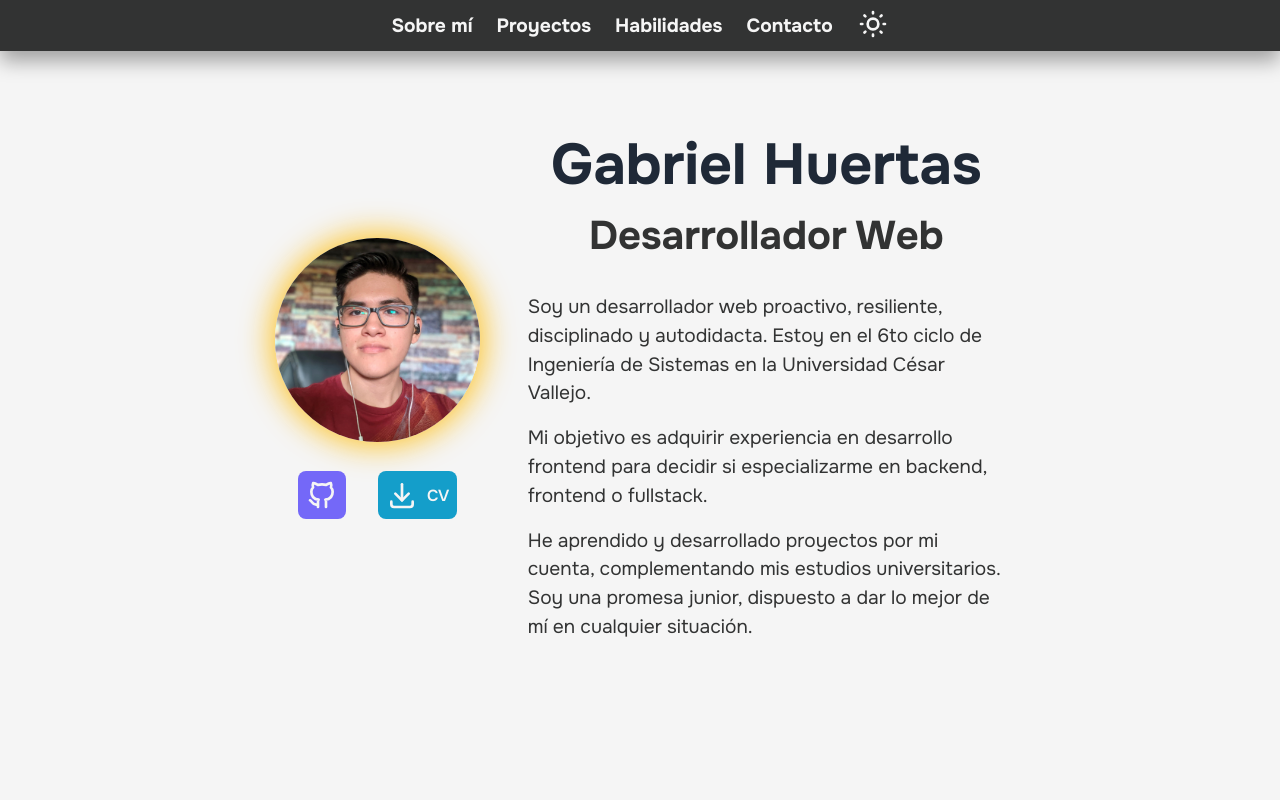
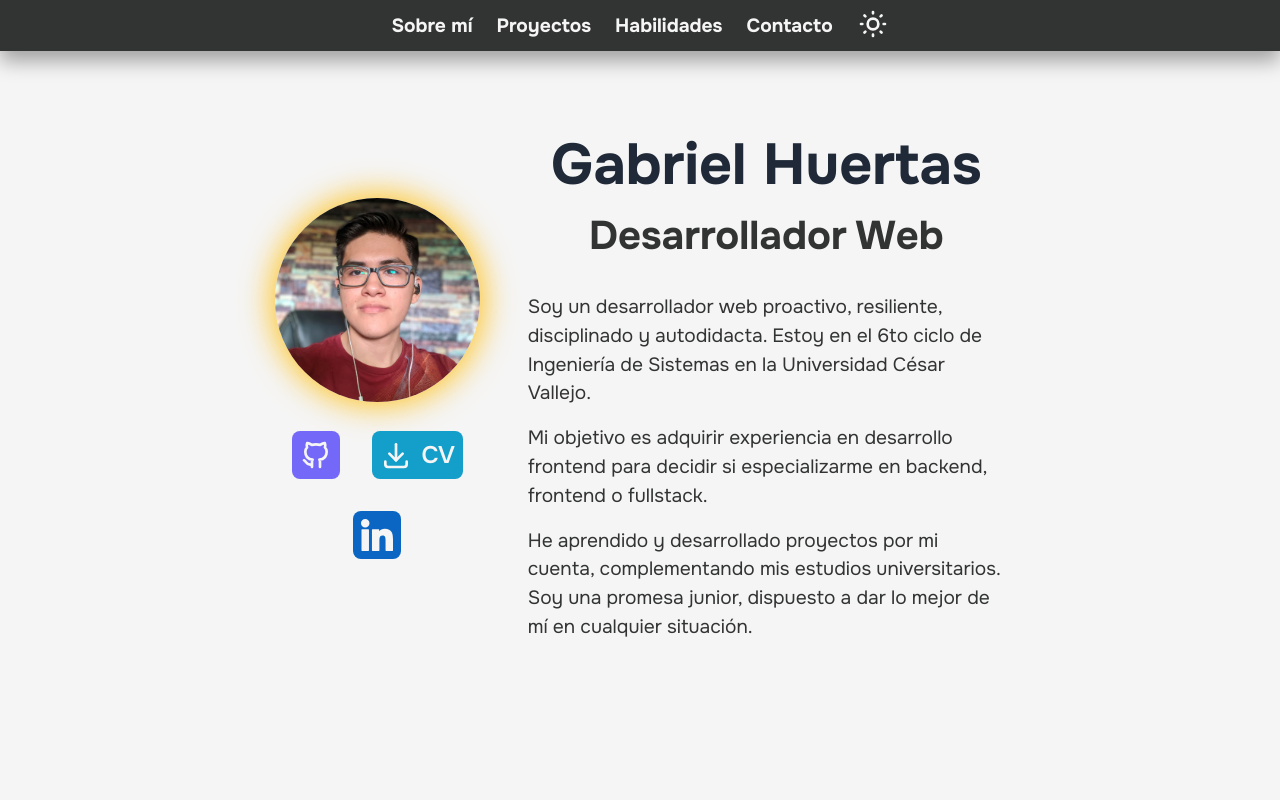
Before and after one commit to GuDex-Dev/portfolio-gudex-dev, a React (Vite) app: page / in a window 1280 px wide. Shown: the top 800 px of the page. Built offline with nearby package versions, Linux system fonts and the light colour scheme.

Commit message:
feat: add LinkedIn Contact

```diff
--- a/src/components/About.module.css
+++ b/src/components/About.module.css
@@ -58,7 +58,7 @@
   align-items: center;
   justify-content: center;
 
-  font-size: 1rem;
+  font-size: 1.5rem;
   font-weight: 600;
   color: #f5f5f5;
   text-decoration: none;
--- a/src/components/About.tsx
+++ b/src/components/About.tsx
@@ -2,6 +2,7 @@ import styles from "./About.module.css";
 import Photo from "./assets/gabriel.jpg";
 import GitHub from "./assets/GitHub";
 import Download from "./assets/Download";
+import LinkedIn from "./assets/LinkedIn";
 
 function About() {
 
@@ -34,6 +35,17 @@ function About() {
           >
             <Download /> CV
           </a>
+          <a
+            style={{
+              backgroundColor: "#0a66c2",
+            }}
+            className={styles.contactItem}
+            href="https://www.linkedin.com/in/gabriel-huertas-fiestas-544325274/"
+            target="_blank"
+            rel="noreferrer"
+          >
+            <LinkedIn />
+          </a>
         </div>
       </article>
       <article className={styles.rightArticle}>
--- a/src/components/Contact.module.css
+++ b/src/components/Contact.module.css
@@ -19,7 +19,7 @@
   flex-direction: row;
   align-items: center;
 
-  gap: 0.5rem;
+  gap: 2rem;
 
   font-size: 1.5rem;
   font-weight: 600;
@@ -28,8 +28,9 @@
   list-style: none;
 }
 
-.link {
+.link:link {
   text-decoration: none;
+  color: var(--color-title);
 }
 
 .link:visited {
--- a/src/components/Contact.tsx
+++ b/src/components/Contact.tsx
@@ -3,6 +3,7 @@ import Mail from "./assets/Mail";
 import GitHub from "./assets/GitHub";
 import styles from "./Contact.module.css";
 import Logo from "./assets/Logo_GD_Canva.png";
+import LinkedIn from "./assets/LinkedIn";
 
 function Contact() {
   return (
@@ -27,6 +28,17 @@ function Contact() {
               GuDex-Dev
             </a>
           </li>
+          <li className={styles.item}>
+            <LinkedIn />
+            <a
+              className={styles.link}
+              href="https://www.linkedin.com/in/gabriel-huertas-fiestas-544325274/"
+              target="_blank"
+              rel="noreferrer"
+            >
+              LinkedIn
+            </a>
+          </li>
         </ul>
         <div className={styles.logoContainer}>
           <img className={styles.logo} src={Logo} alt="Logo GuDex-Dev" />
--- /dev/null
+++ b/src/components/assets/LinkedIn.tsx
@@ -0,0 +1,48 @@
+function LinkedIn({ size = "2rem" }: { size?: string }) {
+  return (
+    <svg fill="#f5f5f5"
+      height={size} width={size} version="1.1"
+      id="Layer_1"
+      xmlns="http://www.w3.org/2000/svg"
+      xmlnsXlink="http://www.w3.org/1999/xlink"
+      viewBox="0 0 310 310"
+      xmlSpace="preserve"
+    >
+      <g
+        id="SVGRepo_bgCarrier"
+        stroke-width="0">
+      </g>
+      <g
+        id="SVGRepo_tracerCarrier"
+        stroke-linecap="round"
+        stroke-linejoin="round"
+      >
+      </g>
+      <g
+        id="SVGRepo_iconCarrier"
+      >
+        <g
+          id="XMLID_801_"
+        >
+          <path
+            id="XMLID_802_"
+            d="M72.16,99.73H9.927c-2.762,0-5,2.239-5,5v199.928c0,2.762,2.238,5,5,5H72.16c2.762,0,5-2.238,5-5V104.73 C77.16,101.969,74.922,99.73,72.16,99.73z"
+          >
+          </path>
+          <path
+            id="XMLID_803_"
+            d="M41.066,0.341C18.422,0.341,0,18.743,0,41.362C0,63.991,18.422,82.4,41.066,82.4 c22.626,0,41.033-18.41,41.033-41.038C82.1,18.743,63.692,0.341,41.066,0.341z"
+          >
+          </path>
+          <path
+            id="XMLID_804_"
+            d="M230.454,94.761c-24.995,0-43.472,10.745-54.679,22.954V104.73c0-2.761-2.238-5-5-5h-59.599 c-2.762,0-5,2.239-5,5v199.928c0,2.762,2.238,5,5,5h62.097c2.762,0,5-2.238,5-5v-98.918c0-33.333,9.054-46.319,32.29-46.319 c25.306,0,27.317,20.818,27.317,48.034v97.204c0,2.762,2.238,5,5,5H305c2.762,0,5-2.238,5-5V194.995 C310,145.43,300.549,94.761,230.454,94.761z"
+          >
+          </path>
+        </g>
+      </g>
+    </svg>
+  );
+}
+
+export default LinkedIn;
```
